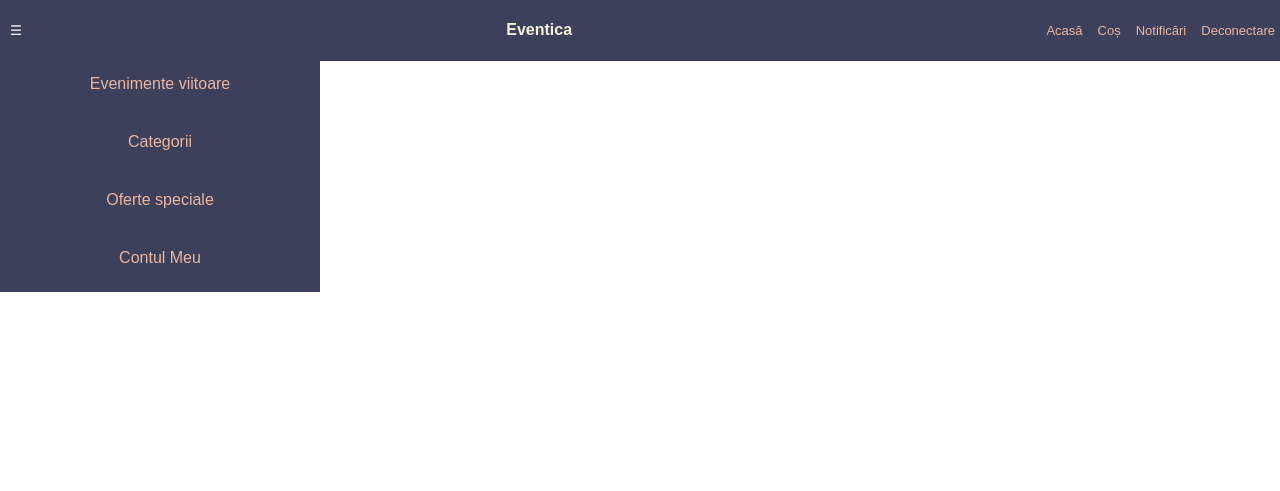
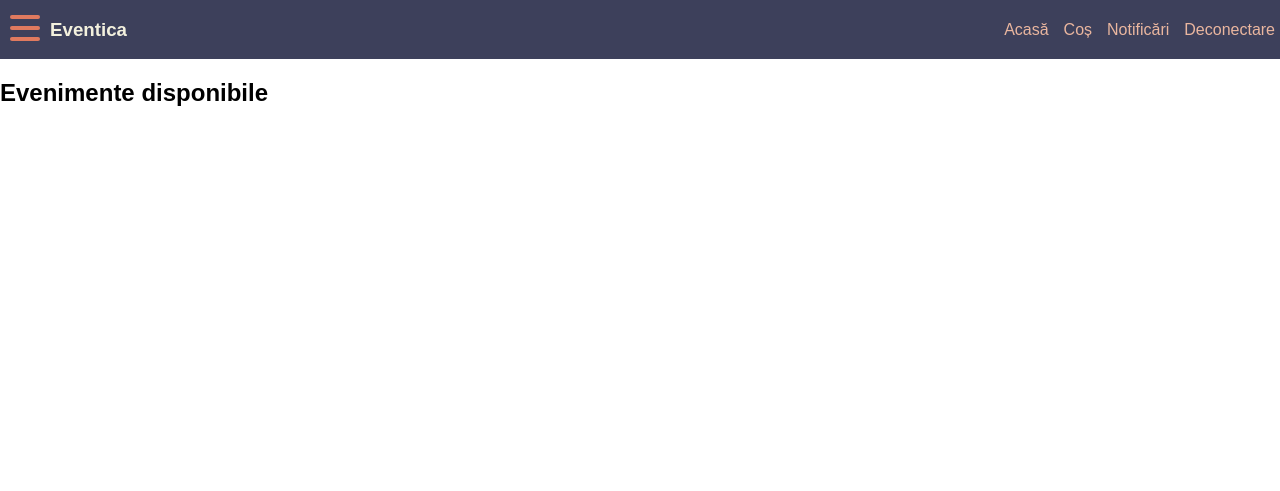
Before and after one commit to andreeaPadeanu/manager_evenimente, a PHP site: page / in a window 1280 px wide. Shown: the top 491 px of the page. Run offline with PHP 8.4, Linux system fonts and the light colour scheme; the visitor is signed in with stand-in values (Sample User, id 1); data that the repository does not hold is empty.

Commit message:
front end changes 2

```diff
--- a/index.css
+++ b/index.css
@@ -11,8 +11,7 @@ body {
 }
 .title {
   color: #f4f1de;
-  text-align: left;
-
+  margin-left: 50px;
 }
 .footer {
   background-color: #3d405b;
@@ -34,7 +33,34 @@ body {
   right: 0;
   margin-top: 0;
 }
-
+.icon {
+  position: absolute;
+  display: flex;
+  flex-direction: column;
+  justify-content: left;
+  top: 15px;
+  left: 10px;
+  cursor: pointer;
+}
+.bar {
+  width: 30px;
+  height: 4px;
+  border-radius: 4px;
+  margin-bottom: 7px;
+  background-color: #e07a5f;
+  display: inline-block;
+}
+.bar:hover {
+  width: 30px;
+  height: 4px;
+  border-radius: 4px;
+  margin-bottom: 7px;
+  background-color: #eab69f;
+  display: inline-block;
+}
+.hamburger-menu {
+display:none;
+}
 .hamburger-menu button {
   background-color: #3d405b;
   color: white;
@@ -52,12 +78,17 @@ body {
   position: absolute;
   top: 60px;
   left: 0;
-  width: 25%;
+  width: 15%;
   height: max-content;
   display: flex;
   flex-direction: column;
 }
-
+.hamburger-menu li {
+  border-bottom: 1px solid #464a68;
+}
+.hamburger-menu li:hover {
+  background: #464a68;
+}
 .hamburger-menu li a{
   padding: 15px;
   text-align: center;
@@ -72,13 +103,11 @@ body {
 .hamburger-menu li a:hover {
   color: #e07a5f;
 }
-
-/* Stilizare pentru meniul din partea dreaptă */
 .top-right-menu {
   display: flex;
   gap: 15px;
   margin-right: 5px;
-  font-size: small;
+  font-size: medium;
 }
 
 .top-right-menu a {
--- a/index.php
+++ b/index.php
@@ -38,18 +38,32 @@ $result_evenimente = $conn->query($query_evenimente);
             xhttp.send("eveniment_id=" + evenimentId);
         }
 
-        // Script JavaScript pentru gestionarea meniului hamburger
-        function toggleHamburgerMenu() {
-            var menu = document.getElementById("hamburger-menu");
-            menu.style.display = (menu.style.display === "flex") ? "none" : "flex";
+        // function toggleHamburgerMenu() {
+        //     var menu = document.getElementById("hamburger-menu");
+        //     menu.style.display = (menu.style.display === "flex") ? "none" : "flex";
+        // }
+
+        function toggleMenu() {
+            var menu = document.querySelector('.hamburger-menu');
+            menu.style.display = (menu.style.display === 'none' || menu.style.display === '') ? 'block' : 'none';
+            console.log("Butonul a fost apăsat!")
         }
+
     </script>
 </head>
 
 <body>
 <header class="header">
+<h3 class="title">Eventica</h3>
+<div class="icon" onclick="toggleMenu()">
+        <div class="bar "></div>
+        <div class="bar "></div>
+        <div class="bar "></div>
+</div>
 <div class="hamburger-menu">
-            <button onclick="toggleHamburgerMenu()">☰</button>
+
+    <!-- <button onclick="toggleHamburgerMenu()">☰</button> -->
+
     <ul id="hamburger-menu">
         <li><a href="#">Evenimente viitoare</a></li>
         <li><a href="#">Categorii</a></li>
@@ -58,7 +72,13 @@ $result_evenimente = $conn->query($query_evenimente);
     </ul>
 </div>
 
-        <h4 class="title">Eventica</h4>
+<!-- <div class="hamburger-icon" onclick="toggleHamburgerMenu()">
+        <div class="bar"></div>
+        <div class="bar"></div>
+        <div class="bar"></div>
+    </div> -->
+
+
         <div class="top-right-menu">
         <a href="index.php">Acasă</a>
         <a href="cos.php">Coș</a>
@@ -94,6 +114,7 @@ $result_evenimente = $conn->query($query_evenimente);
     <div class="footer">
         <p>&copy;2023 Eventica. Toate drepturile rezervate</p>
     </div>
+
 </body>
 
 </html>
```
Also changed, not shown: contul_meu.css (added, +124 -0 lines), contul_meu.php (+12 -3 lines). Lines whose indentation alone changed are shown as unchanged.
